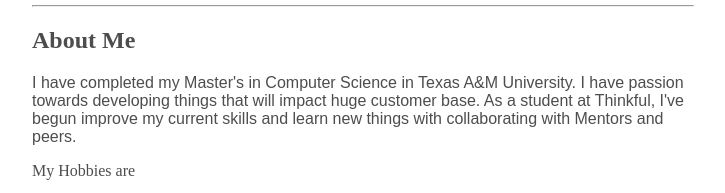
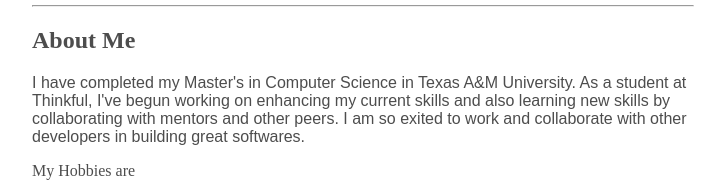
Before and after one commit to sricharann/sricharann.github.io, a plain HTML site: page index.html in a window 1280 px wide. Shown: the part 1229-1422 px from the top of the page, without its empty margins (277-1002 px from the left). Drawn offline with Linux system fonts and the light colour scheme; a web font is replaced by a local one.

Commit message:
Updated About me section

```diff
--- a/index.html
+++ b/index.html
@@ -36,9 +36,9 @@
           <!-- About Me section of page -->
           <h2> About Me</h2>
           <p> I have completed my Master's in Computer Science in Texas A&M University.
-            I have passion towards developing things that will impact huge customer base.
-            As a student at Thinkful, I've begun improve my current skills
-            and learn new things with collaborating with Mentors and peers. </p>
+            As a student at Thinkful, I've begun working on enhancing my current skills
+            and also learning new skills by collaborating with mentors and other peers. I am so exited
+            to work and collaborate with other developers in building great softwares. </p>
             My Hobbies are
             <ul>
               <li>Playing Cricket</li>
```
